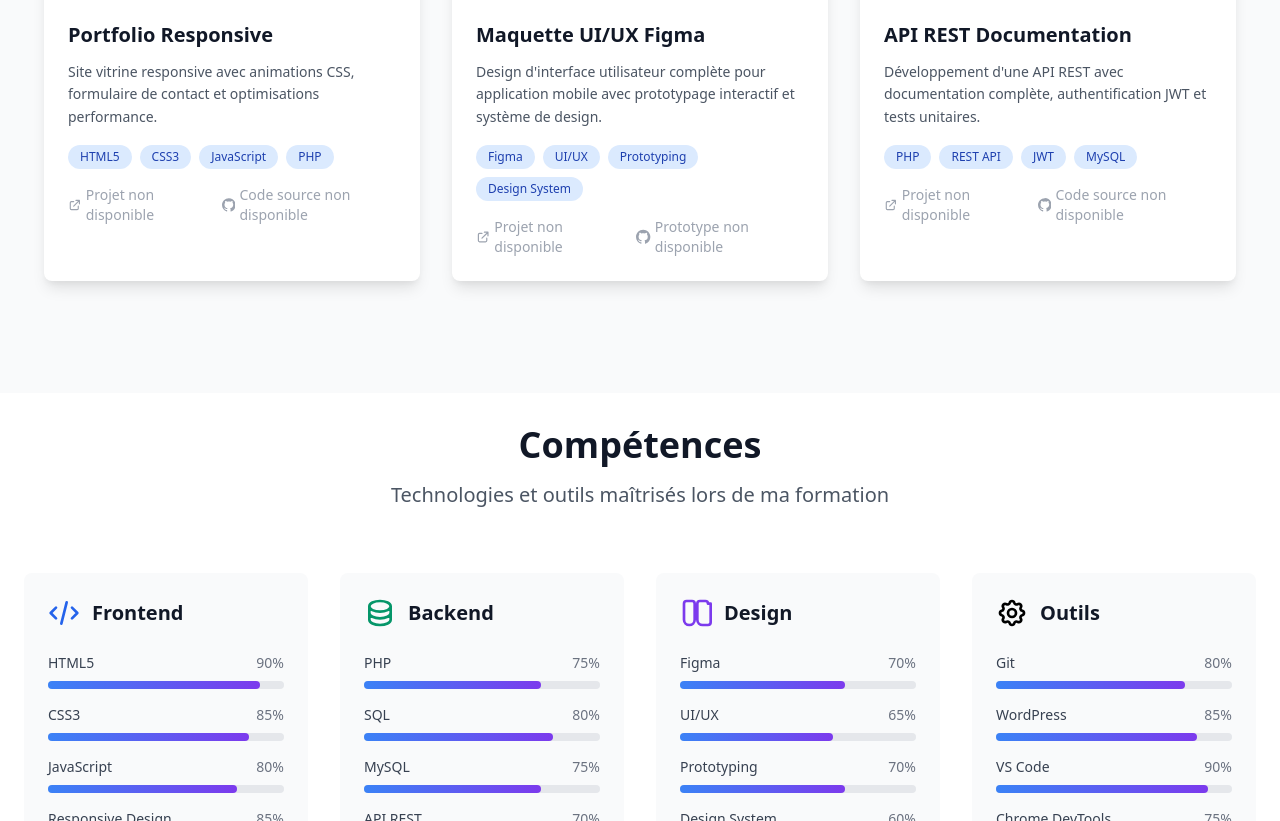
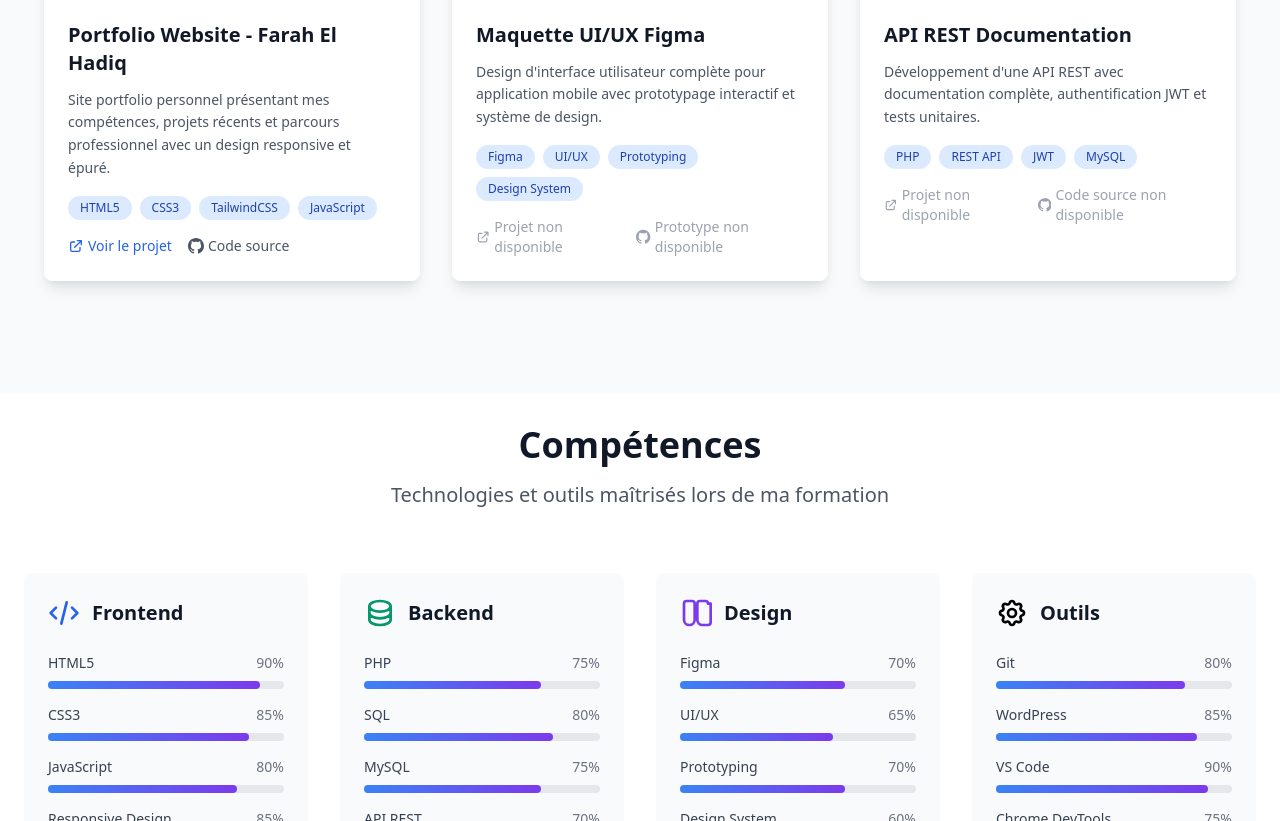
Before and after one commit to Farahelhadiq/Portfolio, a plain HTML site: page index.html in a window 1280 px wide. Shown: the part 2898-3719 px from the top of the page. Drawn offline with nearby package versions, Linux system fonts and the light colour scheme.

Commit message:
Fill in the project information

```diff
--- a/index.html
+++ b/index.html
@@ -347,7 +347,7 @@
     </div>
   </div>
 </div>
-
+      <!-- To Do list -->
 
      <div class="bg-white rounded-lg overflow-hidden shadow-lg hover:shadow-xl transition-shadow duration-300">
   <div class="relative group">
@@ -432,10 +432,10 @@
       <!-- Portfolio Responsive -->
 <div class="bg-white rounded-lg overflow-hidden shadow-lg hover:shadow-xl transition-shadow duration-300">
   <div class="relative group">
-          <a href="#" class="pointer-events-none">
+    <a href="https://portfoliofarahelhadiq.netlify.app" target="_blank" rel="noopener noreferrer">
       <img
         src="https://images.pexels.com/photos/196644/pexels-photo-196644.jpeg?auto=compress&cs=tinysrgb&w=600"
-              alt="Portfolio Responsive avec animations"
+        alt="Portfolio Website - Farah El Hadiq"
         class="w-full h-48 object-cover group-hover:scale-105 transition-transform duration-300"
       />
     </a>
@@ -443,9 +443,11 @@
       class="absolute inset-0 bg-black bg-opacity-50 opacity-0 group-hover:opacity-100 transition-opacity duration-300 flex items-center justify-center space-x-4"
     >
       <a
-              href="#"
-              class="p-2 bg-white rounded-full hover:bg-gray-100 transition-colors pointer-events-none opacity-50"
-              aria-label="Projet non disponible"
+        href="https://portfoliofarahelhadiq.netlify.app"
+        target="_blank"
+        rel="noopener noreferrer"
+        class="p-2 bg-white rounded-full hover:bg-gray-100 transition-colors"
+        aria-label="Voir le projet Portfolio Website"
       >
         <svg class="w-5 h-5 text-gray-800" fill="none" stroke="currentColor" viewBox="0 0 24 24">
           <path stroke-linecap="round" stroke-linejoin="round" stroke-width="2" d="M15 12a3 3 0 11-6 0 3 3 0 016 0z"></path>
@@ -458,9 +460,11 @@
         </svg>
       </a>
       <a
-              href="#"
-              class="p-2 bg-white rounded-full hover:bg-gray-100 transition-colors pointer-events-none opacity-50"
-              aria-label="Code source non disponible"
+        href="https://github.com/Farahelhadiq/Portfolio"
+        target="_blank"
+        rel="noopener noreferrer"
+        class="p-2 bg-white rounded-full hover:bg-gray-100 transition-colors"
+        aria-label="Voir le code source du Portfolio Website"
       >
         <svg class="w-5 h-5 text-gray-800" fill="currentColor" viewBox="0 0 24 24">
           <path
@@ -471,38 +475,40 @@
     </div>
   </div>
   <div class="p-6">
-          <h3 class="text-xl font-semibold text-gray-900 mb-3">Portfolio Responsive</h3>
+    <h3 class="text-xl font-semibold text-gray-900 mb-3">Portfolio Website - Farah El Hadiq</h3>
     <p class="text-gray-600 mb-4 text-sm leading-relaxed">
-            Site vitrine responsive avec animations CSS, formulaire de contact et optimisations performance.
+      Site portfolio personnel présentant mes compétences, projets récents et parcours professionnel avec un design responsive et épuré.
     </p>
     <div class="flex flex-wrap gap-2 mb-4">
       <span class="px-3 py-1 bg-blue-100 text-blue-800 text-xs rounded-full">HTML5</span>
       <span class="px-3 py-1 bg-blue-100 text-blue-800 text-xs rounded-full">CSS3</span>
+      <span class="px-3 py-1 bg-blue-100 text-blue-800 text-xs rounded-full">TailwindCSS</span>
       <span class="px-3 py-1 bg-blue-100 text-blue-800 text-xs rounded-full">JavaScript</span>
-            <span class="px-3 py-1 bg-blue-100 text-blue-800 text-xs rounded-full">PHP</span>
     </div>
     <div class="flex space-x-4">
       <a
-              href="#"
-              class="flex items-center text-gray-400 pointer-events-none text-sm font-medium"
-              aria-label="Projet non disponible"
+        href="https://portfoliofarahelhadiq.netlify.app"
+        target="_blank"
+        class="flex items-center text-blue-600 hover:text-blue-800 text-sm font-medium"
+        aria-label="Voir le projet Portfolio Website"
       >
         <svg class="w-4 h-4 mr-1" fill="none" stroke="currentColor" viewBox="0 0 24 24">
           <path stroke-linecap="round" stroke-linejoin="round" stroke-width="2" d="M10 6H6a2 2 0 00-2 2v10a2 2 0 002 2h10a2 2 0 002-2v-4M14 4h6m0 0v6m0-6L10 14"></path>
         </svg>
-              Projet non disponible
+        Voir le projet
       </a>
       <a
-              href="#"
-              class="flex items-center text-gray-400 pointer-events-none text-sm font-medium"
-              aria-label="Code source non disponible"
+        href="https://github.com/Farahelhadiq/Portfolio"
+        target="_blank"
+        class="flex items-center text-gray-600 hover:text-gray-800 text-sm font-medium"
+        aria-label="Voir le code source du Portfolio Website"
       >
         <svg class="w-4 h-4 mr-1" fill="currentColor" viewBox="0 0 24 24">
           <path
             d="M12 0c-6.626 0-12 5.373-12 12 0 5.302 3.438 9.8 8.207 11.387.599.111.793-.261.793-.577v-2.234c-3.338.726-4.033-1.416-4.033-1.416-.546-1.387-1.333-1.756-1.333-1.756-1.089-.745.083-.729.083-.729 1.205.084 1.839 1.237 1.839 1.237 1.07 1.834 2.807 1.304 3.492.997.107-.775.418-1.305.762-1.604-2.665-.305-5.467-1.334-5.467-5.931 0-1.311.469-2.381 1.236-3.221-.124-.303-.535-1.524.117-3.176 0 0 1.008-.322 3.301 1.23.957-.266 1.983-.399 3.003-.404 1.02.005 2.047.138 3.006.404 2.291-1.552 3.297-1.23 3.297-1.23.653 1.653.242 2.874.118 3.176.77.84 1.235 1.911 1.235 3.221 0 4.609-2.807 5.624-5.479 5.921.43.372.823 1.102.823 2.222v3.293c0 .319.192.694.801.576 4.765-1.589 8.199-6.086 8.199-11.386 0-6.627-5.373-12-12-12z"
           />
         </svg>
-              Code source non disponible
+        Code source
       </a>
     </div>
   </div>
```
Lines whose indentation alone changed are shown as unchanged.
